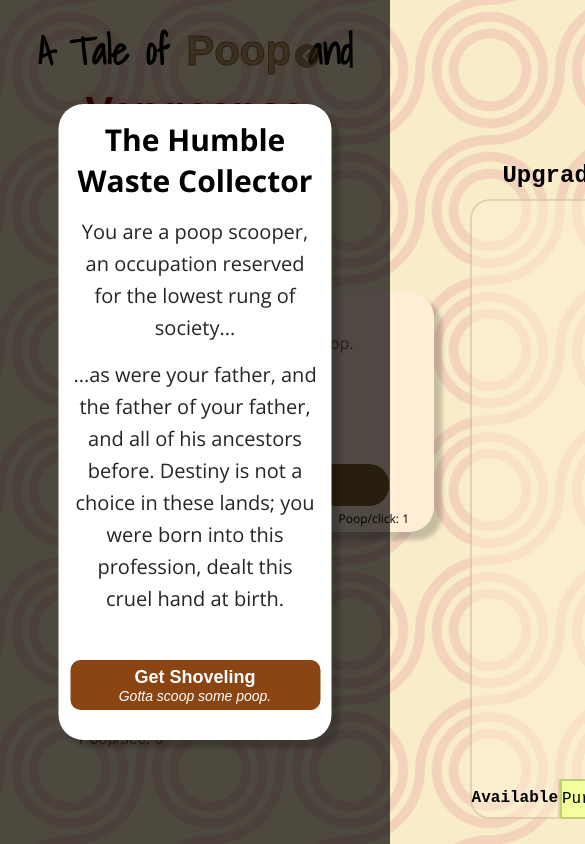
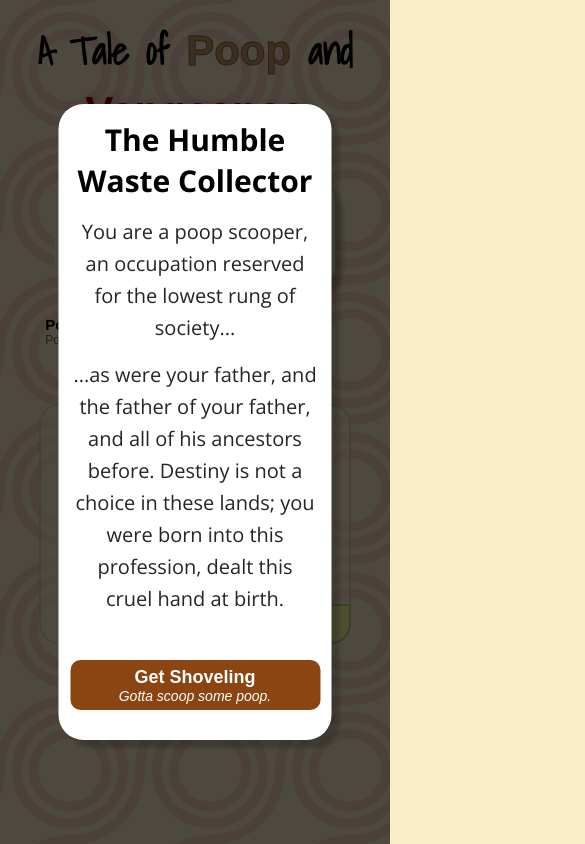
Before and after one commit to Talos0248/A-Tale-of-Poop-and-Vengeance, a plain HTML site: page index.html in a window 390 px wide. Shown: the top 844 px of the page, 585 px wide, since content can reach past the window. Drawn offline with nearby package versions, Linux system fonts and the light colour scheme; a web font is replaced by a local one.

Commit message:
Responsive Design

```diff
--- a/style.css
+++ b/style.css
@@ -84,6 +84,7 @@ img, picture, svg, video {
     right: 8%;
     justify-content: space-between;
     margin: 20px 40px;
+    flex-grow: 0;
 }
 
 .collapsible-arrow {
@@ -171,7 +172,7 @@ img, picture, svg, video {
 /*PANELS*/
 
 .container-resource-panels {
-    height: max(500px, 70%);
+    min-height: 500px;
     grid-template-columns: 1fr 1fr;
     /*column-gap: 2em;*/
     /*row-gap: 2em;*/
@@ -180,19 +181,19 @@ img, picture, svg, video {
 }
 
 .resource-panel {
-    width: 375px;
-    height: 240px;
+    width: 90%;
+    /*height: 240px;*/
     position: relative; /* For positioning the counter at the bottom right*/
     border-radius: 25px;
     box-shadow: 8px 8px 4px rgba(0, 0, 0, 20%);
     text-align: center;
     margin: 10px 20px;
-    padding: 10px;
+    padding: 10px 10px 2px;
 }
 
 .resource-title {
     font-size: 24px;
-    height: 30px;
+    min-height: 30px;
 }
 
 .resource-btn {
@@ -207,11 +208,12 @@ img, picture, svg, video {
 }
 
 .resource-counter {
-    position: absolute;
-    bottom: 5px;
-    right: 5px;
+    /*position: absolute;*/
+    /*bottom: 5px;*/
+    /*right: 5px;*/
     font-size: 12px;
     text-align: right;
+    margin-top: 4px;
     margin-right: 20px;
 }
 
@@ -302,7 +304,7 @@ img, picture, svg, video {
 
 .container-resource-storage {
     grid-template-columns: 1fr 1fr;
-    margin-top: 40px;
+    margin-top: 16px;
     column-gap: 50px;
     row-gap: 8px;
     margin-left: 40px;
@@ -614,3 +616,120 @@ html {
 .cool-scrollbar-purchased::-webkit-scrollbar-thumb {
     background-color: #60ba60;
 }
+
+/*MEDIA QUERIES*/
+@media only screen and (max-width: 1250px) {
+    .title {
+        padding-bottom: 0;
+    }
+
+    .resource-title {
+        min-height: 0;
+        font-size: 20px;
+    }
+
+    .resource-icon {
+        width: 42px;
+    }
+
+    .resource-btn {
+        height: 28px;
+    }
+
+    .container-btn-collapsible {
+        position: static; /* Change from absolute to static */
+        margin: auto; /* Center the container horizontally */
+        width: fit-content; /* Set the width to fit its contents */
+        max-width: 50%; /* Set a maximum width to prevent it from occupying the full width */
+        justify-content: center; /* Center the items horizontally */
+    }
+
+    .collapsible-arrow {
+        display: none;
+    }
+
+    .container-btn-collapsible-contents {
+        display: block;
+    }
+
+    .container-upgrades, .container-upgrades-purchased {
+        height: 500px;
+    }
+
+}
+
+@media only screen and (max-width: 1000px) {
+    .main {
+        grid-template-columns: 1fr;
+    }
+
+    .resource-description {
+        margin-bottom: 10px;
+    }
+
+    .container-upgrades, .container-upgrades-purchased {
+        height: 480px;
+        display: grid;
+        grid-template-columns: 1fr 1fr;
+    }
+
+    .container-upgrades, .container-upgrades-purchased {
+        height: 320px;
+        display: grid;
+        grid-template-columns: 1fr 1fr;
+    }
+
+    .hidden {
+        display: none;
+    }
+
+    .container-btn-collapsible-contents {
+        display: block;
+    }
+
+    .resource-icon {
+        display: none;
+        margin: 0;
+    }
+
+    .upgrade-item-title {
+        font-size: 13px;
+    }
+
+    .upgrade-item-description, .upgrade-item-cost {
+        font-size: 12px;
+    }
+
+    .container-upgrades, .container-upgrades-purchased {
+        height: 200px;
+    }
+
+}
+
+@media only screen and (max-width: 600px) {
+
+    .container-resource-panels {
+        grid-template-columns: 1fr;
+        min-height: 0;
+    }
+
+    .resource-description {
+        font-size: 14px;
+    }
+
+    .container-resource-storage {
+        margin-bottom: 20px;
+        margin-left: 2%;
+        font-size: 12px;
+    }
+
+    .resource-name {
+        font-size: 15px;
+    }
+}
+
+@media only screen and (max-width: 380px) {
+    .btn-collapsible {
+        width: 42px;
+    }
+}
```
